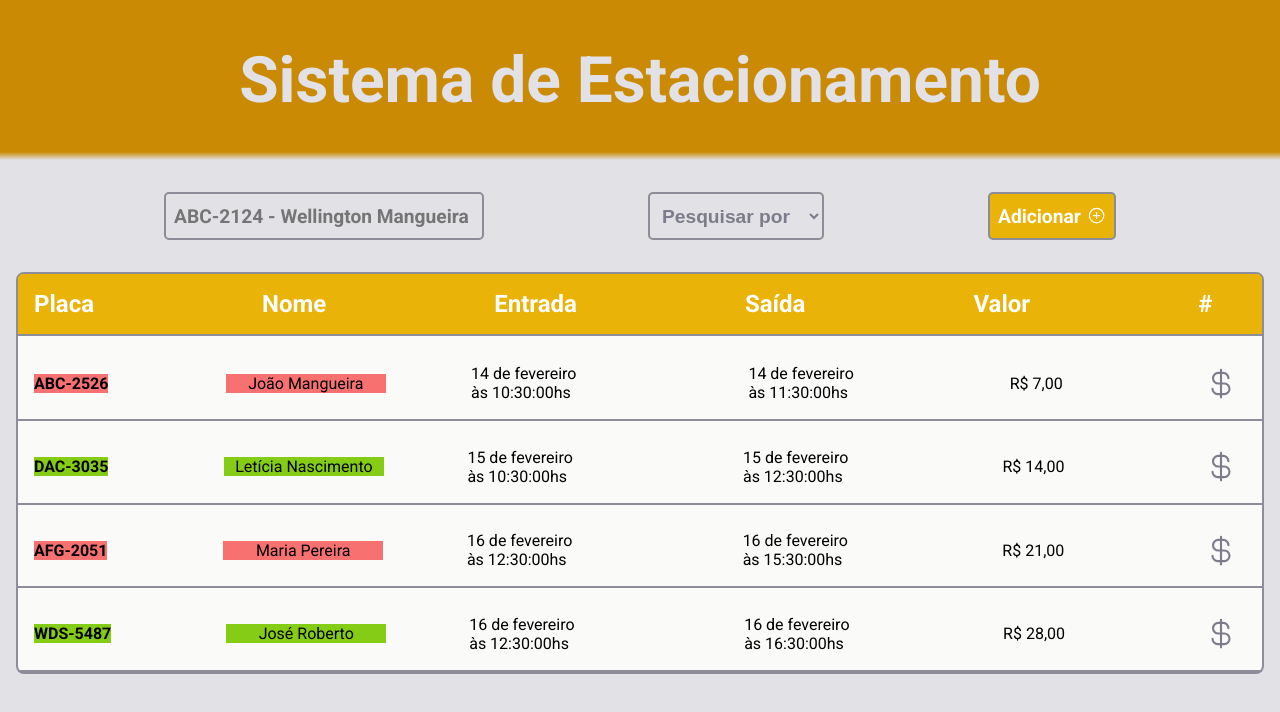
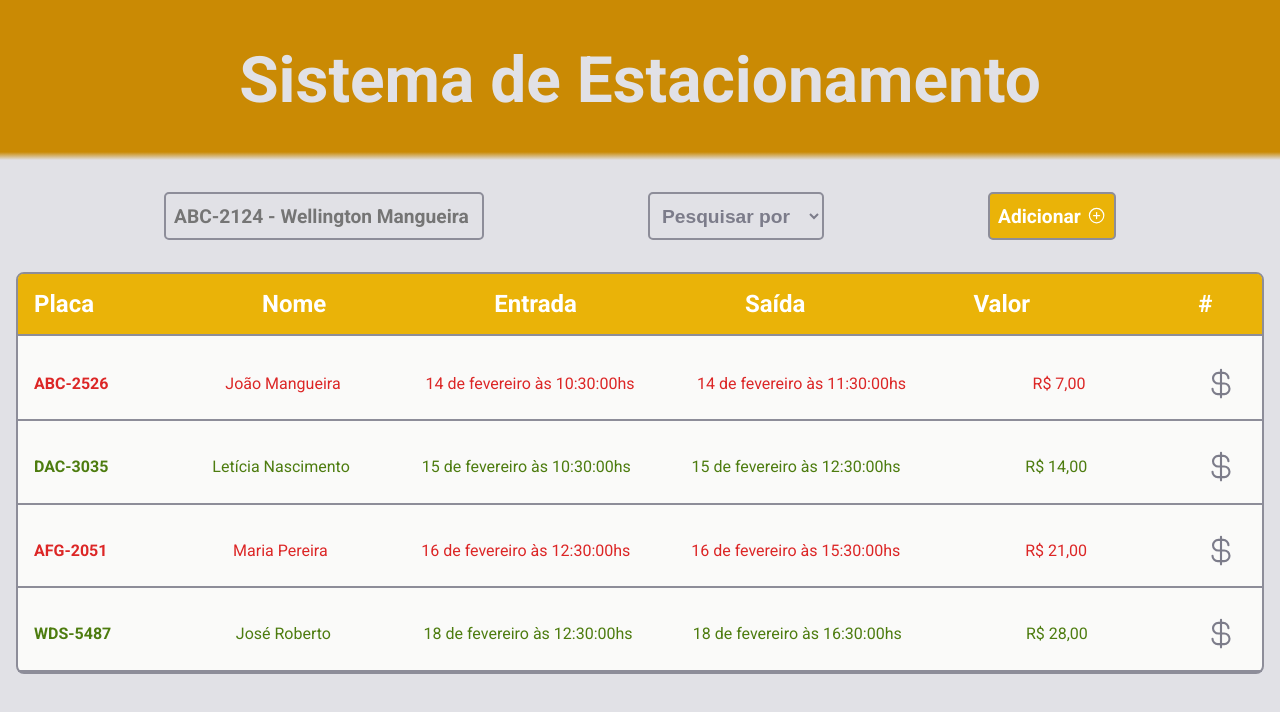
Before and after one commit to leticea/parking-system-react, a React (Vite) app: page / in a window 1280 px wide. Shown: the top 712 px of the page. Built offline with nearby package versions, Linux system fonts and the light colour scheme.

Commit message:
editando as cores da lista

```diff
--- a/src/components/HomeContainer.tsx
+++ b/src/components/HomeContainer.tsx
@@ -48,8 +48,8 @@ let registeredVehicles = [
     id: uuidv4(),
     plate: "WDS-5487",
     name: "José Roberto",
-    entrance: new Date("2023-02-16T12:30:00Z"),
-    exit: new Date("2023-02-16T16:30:00Z"),
+    entrance: new Date("2023-02-18T12:30:00Z"),
+    exit: new Date("2023-02-18T16:30:00Z"),
     amount: 28.0,
     isFinished: false,
   },
@@ -57,8 +57,8 @@ let registeredVehicles = [
     id: uuidv4(),
     plate: "PHJ-4526",
     name: "Bruna Gonçalves",
-    entrance: new Date("2023-02-16T14:30:00Z"),
-    exit: new Date("2023-02-16T16:00:00Z"),
+    entrance: new Date("2023-02-20T14:30:00Z"),
+    exit: new Date("2023-02-20T16:00:00Z"),
     amount: 10.5,
     isFinished: true,
   },
@@ -66,8 +66,8 @@ let registeredVehicles = [
     id: uuidv4(),
     plate: "NGP-2021",
     name: "Gustavo Oliveira",
-    entrance: new Date("2023-02-16T14:30:00Z"),
-    exit: new Date("2023-02-16T17:00:00Z"),
+    entrance: new Date("2023-02-21T14:30:00Z"),
+    exit: new Date("2023-02-21T17:00:00Z"),
     amount: 17.5,
     isFinished: false,
   },
@@ -90,6 +90,7 @@ export function HomeContainer() {
       setNewVehicle("Preencha no formato correto.")
       return;
     }
+
     const newPlace = `${aux[0]}-${aux[1]}`;
 
     const newVehicles = [
--- a/src/components/RegisteredVehicle.module.css
+++ b/src/components/RegisteredVehicle.module.css
@@ -39,9 +39,9 @@
 }
 
 .finished {
-  background: var(--red-500);
+  color: var(--red-500);
 }
 
 .inProgress {
-  background: var(--green-500);
+  color: var(--green-500);
 }
--- a/src/components/RegisteredVehicle.tsx
+++ b/src/components/RegisteredVehicle.tsx
@@ -47,17 +47,17 @@ export function RegisteredVehicle({ vehicle, removeVehicle }: VehicleProps) {
         {plate}
       </strong>
       <p className={isFinished ? styles.finished : styles.inProgress}>{name}</p>
-      <time className={styles.entrance} dateTime={entrance.toISOString()}>
+      <time className={isFinished ? styles.finished : styles.inProgress} dateTime={entrance.toISOString()}>
         {entranceDateFormatted}
       </time>
       {exit ? (
-        <time className={styles.exit} dateTime={exit.toISOString()}>
+        <time className={isFinished ? styles.finished : styles.inProgress} dateTime={exit.toISOString()}>
           {exitDateFormatted}
         </time>
       ) : (
         ""
       )}
-      <span>{amountFormatted}</span>
+      <span className={isFinished ? styles.finished : styles.inProgress}>{amountFormatted}</span>
       <button type="submit" title="Finalizar">
         <CurrencyDollar
           size={35}
--- a/src/global.css
+++ b/src/global.css
@@ -13,19 +13,12 @@
   --gray-800: #202024;
   --gray-900: #121214;
 
-  --green-300: #00b37e;
-  --green-500: #84cc16;
+  --green-500: #4d7c0f;
 
-  --red-500: #f87171;
-  --red-600: #ab222e;
-  --red-700: #7a1921;
+  --red-500: #dc2626;
 
   --yellow-500: #eab308;
   --yellow-600: #ca8a04;
-/*
-  --yellow-300: #fde047;
-  --yellow-500: #FFCD00;
-  --yellow-600: #EAB308; */
 }
 
 * {
```
